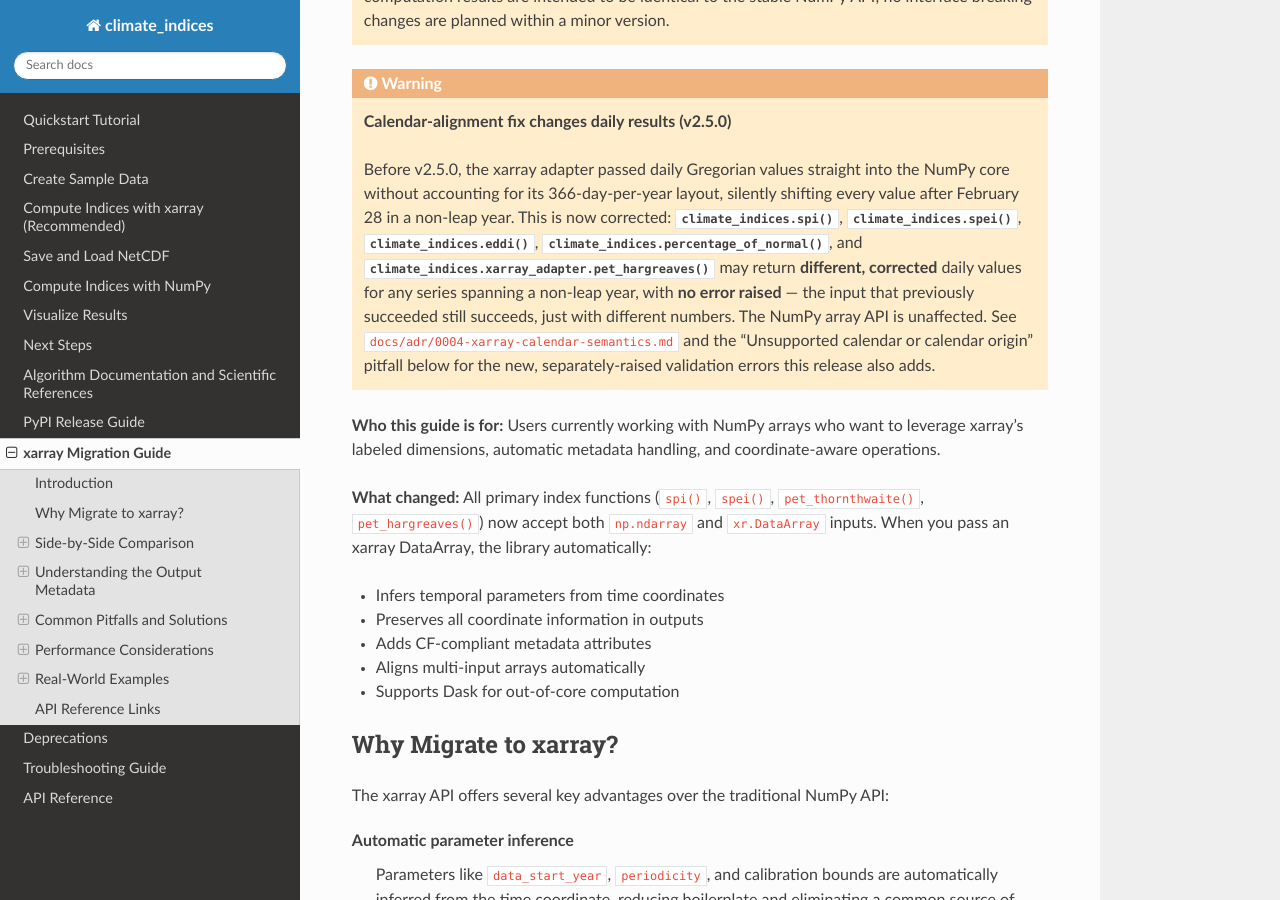
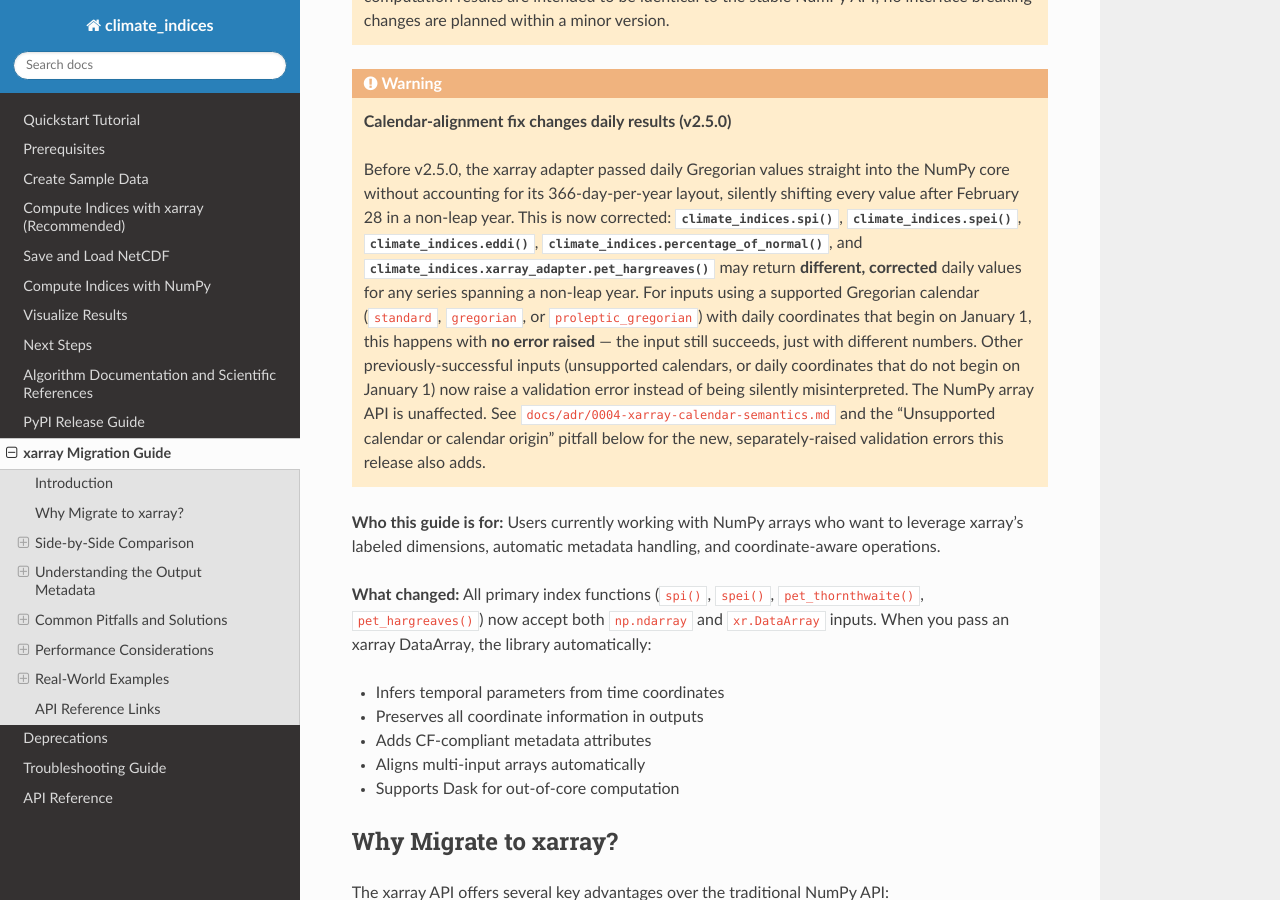
Before and after one commit to monocongo/climate_indices, a Sphinx documentation site: the page built from docs/xarray_migration.rst, in a window 1280 px wide and 900 px high, scrolled down 1233 px. Built offline with Sphinx 7.4.7 and the Read the Docs theme 3.1.0, drawn with Linux system fonts in a browser that asks for light colours.

Commit message:
docs: scope the no-error claim to supported calendar-day-1 inputs
The migration guide's warning claimed every previously-successful
xarray input still succeeds under the calendar-alignment fix. That's
only true for supported Gregorian calendars with daily coordinates
starting on January 1 — other previously-accepted inputs now raise
CoordinateValidationError instead of being silently misinterpreted.

```diff
--- a/docs/xarray_migration.rst
+++ b/docs/xarray_migration.rst
@@ -26,9 +26,14 @@ Starting with version 2.2.0, the ``climate_indices`` library provides native sup
    corrected: :func:`climate_indices.spi`, :func:`climate_indices.spei`,
    :func:`climate_indices.eddi`, :func:`climate_indices.percentage_of_normal`, and
    :func:`climate_indices.xarray_adapter.pet_hargreaves` may return **different,
-   corrected** daily values for any series spanning a non-leap year, with **no
-   error raised** — the input that previously succeeded still succeeds, just with
-   different numbers. The NumPy array API is unaffected. See
+   corrected** daily values for any series spanning a non-leap year. For inputs
+   using a supported Gregorian calendar (``standard``, ``gregorian``, or
+   ``proleptic_gregorian``) with daily coordinates that begin on January 1,
+   this happens with **no error raised** — the input still succeeds, just with
+   different numbers. Other previously-successful inputs (unsupported
+   calendars, or daily coordinates that do not begin on January 1) now raise a
+   validation error instead of being silently misinterpreted. The NumPy array
+   API is unaffected. See
    ``docs/adr/0004-xarray-calendar-semantics.md`` and the "Unsupported calendar or
    calendar origin" pitfall below for the new, separately-raised validation
    errors this release also adds.
```
Also changed, not shown: llms-full.txt (+8 -3 lines).
